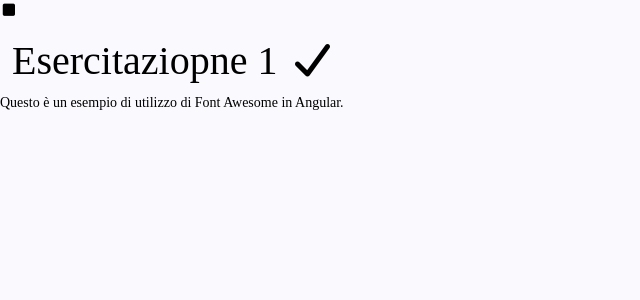
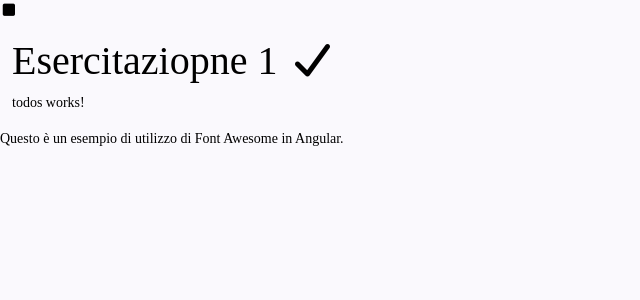
Before and after one commit to portis98/esrcitazioneAngular, an Angular app in the folder Angular_21/: page / in a window 1280 px wide. Shown: the top 300 px of the page, without its empty margins (0-640 px from the left). Built offline with nearby package versions, Linux system fonts and the light colour scheme; a web font is replaced by a local one.

Commit message:
aggiunta Todos

```diff
--- a/Angular_21/src/app/app.html
+++ b/Angular_21/src/app/app.html
@@ -1,5 +1,6 @@
 <i class="fa-solid fa-square"></i>
 <div class="container-fluid mt-1 mt-md-3">
  <h1>{{ title() }} <span class="fa-solid fa-check"></span></h1>
+ <app-todos></app-todos>
 </div>
 <p>Questo è un esempio di utilizzo di Font Awesome in Angular.</p>
--- a/Angular_21/src/app/app.ts
+++ b/Angular_21/src/app/app.ts
@@ -1,9 +1,10 @@
 import { Component, signal } from '@angular/core';
 import { RouterOutlet } from '@angular/router';
+import { Todos } from './todos/todos';
 
 @Component({
   selector: 'app-root',
-  imports: [RouterOutlet],
+  imports: [RouterOutlet, Todos],
   templateUrl: './app.html',
   styleUrl: './app.css'
 })
--- /dev/null
+++ b/Angular_21/src/app/todos/todos.html
@@ -0,0 +1 @@
+<p>todos works!</p>
```
Also changed, not shown: Angular_21/src/app/todos/todos.ts (added, +11 -0 lines), Angular_21/src/app/todos/todos.css (added), 1 other file (tests, documents, lock files or other folders).
